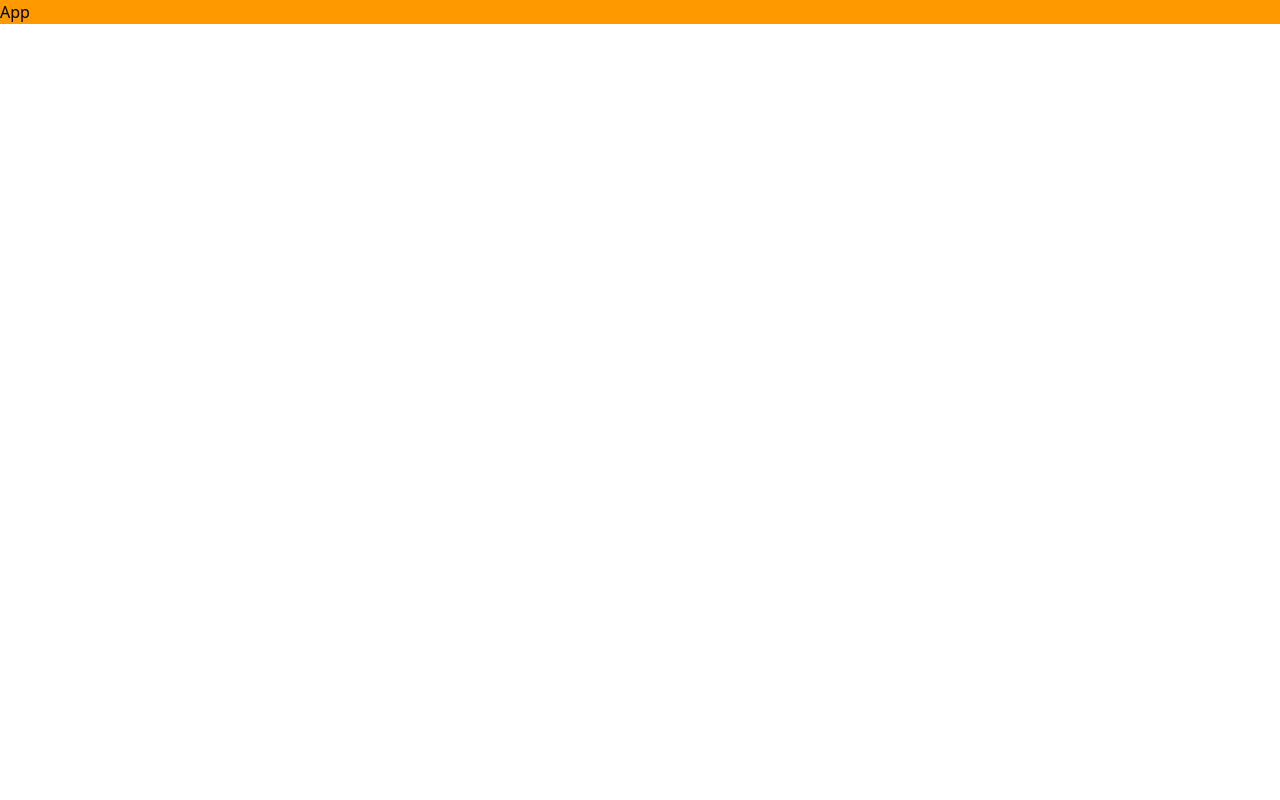
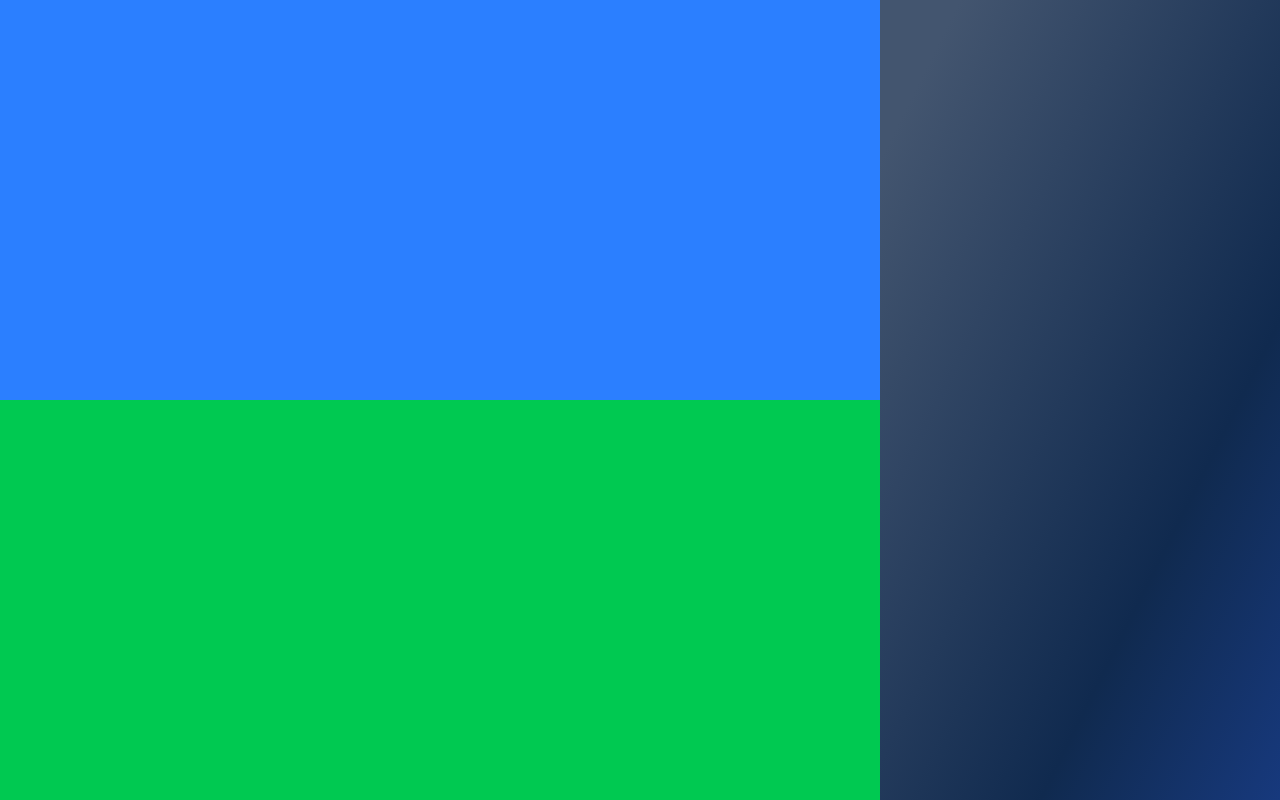
Before and after one commit to samimkabiru/skycast-live-weather, a React (Vite) app: page / in a window 1280 px wide. Built offline with nearby package versions, Linux system fonts and the light colour scheme.

Commit message:
Create a layout.

```diff
--- a/src/App.tsx
+++ b/src/App.tsx
@@ -1,5 +1,11 @@
 const App = () => {
-  return <div className="bg-amber-500">App</div>;
+  return (
+    <div className="grid grid-cols-[1fr_400px] h-dvh grid-rows">
+      <div className="bg-blue-500"></div>
+      <div className="row-span-2 bg-[linear-gradient(to_bottom_right,_#43556F_10%,_#102A4F_70%,_#17397D_100%)]"></div>
+      <div className="bg-green-500 "></div>
+    </div>
+  );
 };
 
 export default App;
```
